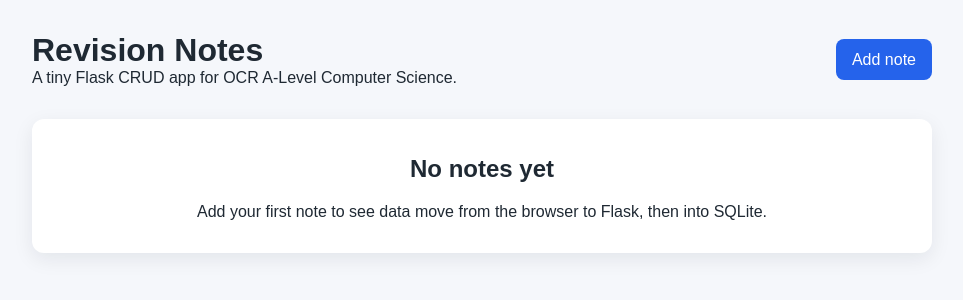
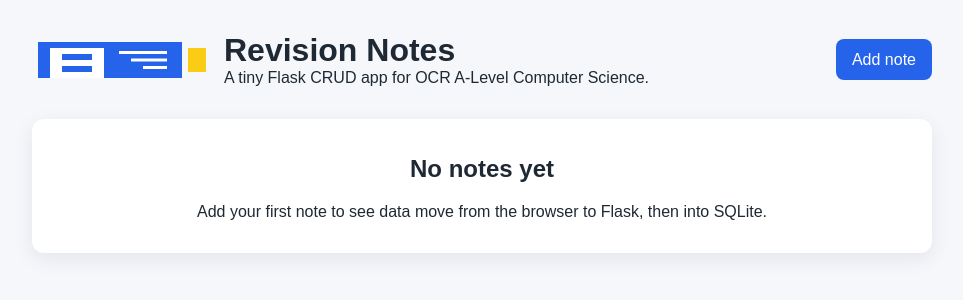
Before and after one commit to nuast/skeletor, a Flask app: page / in a window 1280 px wide. Shown: the top 300 px of the page, without its empty margins (158-1121 px from the left). Run offline with Flask 3, Linux system fonts and the light colour scheme; data that the repository does not hold is empty.

Commit message:
feat: add shared static logo in Flask base template
Agent-Logs-Url: https://github.com/nuast/skeletor/sessions/74340824-1359-4719-91db-04188c75ca47

Co-authored-by: inyoka <6580673+inyoka@users.noreply.github.com>

```diff
--- a/static/style.css
+++ b/static/style.css
@@ -19,8 +19,21 @@ body {
     margin-bottom: 2rem;
 }
 
-.site-header h1,
-.site-header p {
+.brand {
+    display: flex;
+    align-items: center;
+    gap: 0.75rem;
+    color: inherit;
+    text-decoration: none;
+}
+
+.site-logo {
+    height: 3rem;
+    width: auto;
+}
+
+.brand-text h1,
+.brand-text p {
     margin: 0;
 }
 
--- a/templates/base.html
+++ b/templates/base.html
@@ -9,10 +9,14 @@
 <body>
     <main class="page">
         <header class="site-header">
-            <div>
-                <h1>Revision Notes</h1>
-                <p>A tiny Flask CRUD app for OCR A-Level Computer Science.</p>
-            </div>
+            <a class="brand" href="{{ url_for('index') }}">
+                <!-- Static files stay in /static so Flask can serve /static/... when the browser requests this image URL. -->
+                <img class="site-logo" src="{{ url_for('static', filename='img/logo.png') }}" alt="Skeletor logo">
+                <div class="brand-text">
+                    <h1>Revision Notes</h1>
+                    <p>A tiny Flask CRUD app for OCR A-Level Computer Science.</p>
+                </div>
+            </a>
             <a class="button" href="{{ url_for('add') }}">Add note</a>
         </header>
         {% block content %}{% endblock %}
```
Also changed, not shown: README.md, static/img/logo.png (added).
